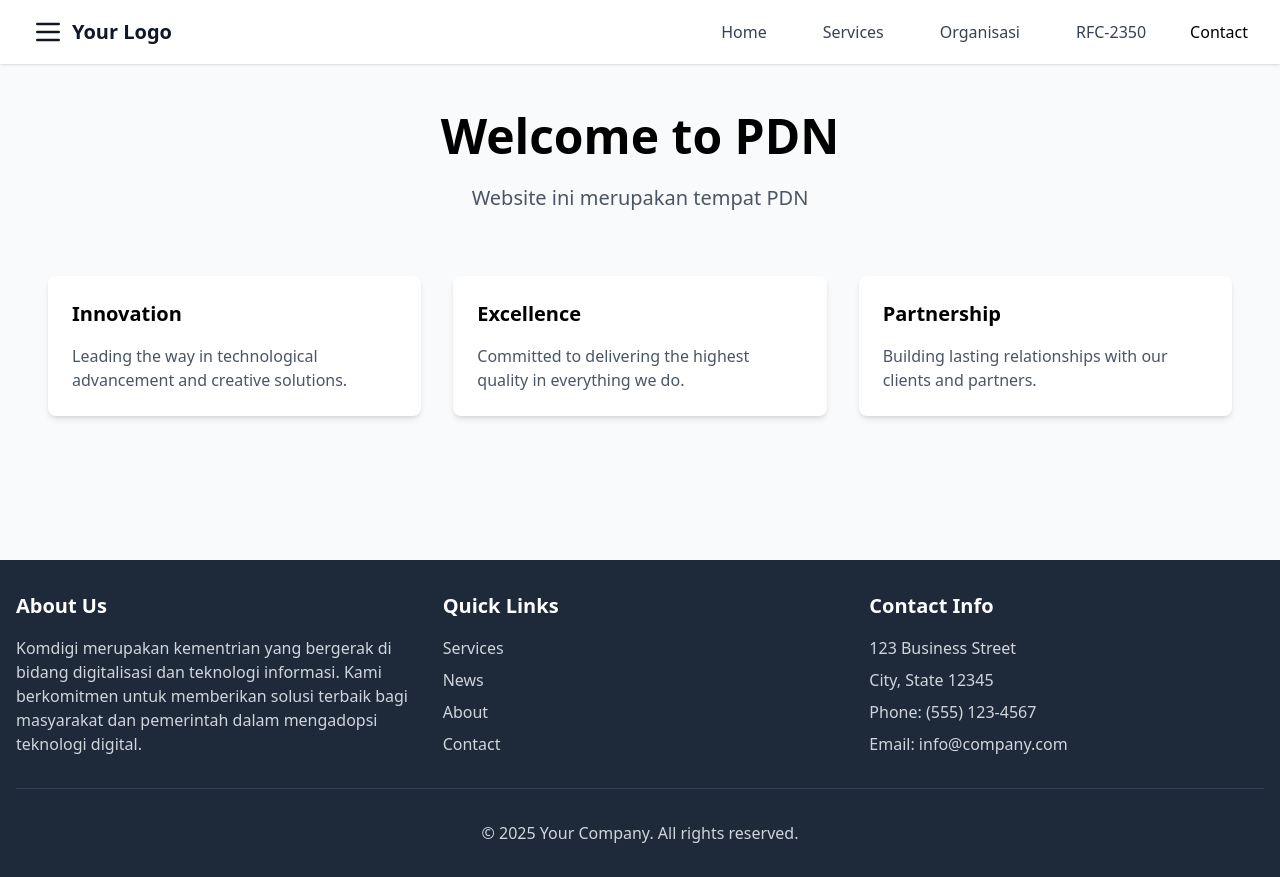
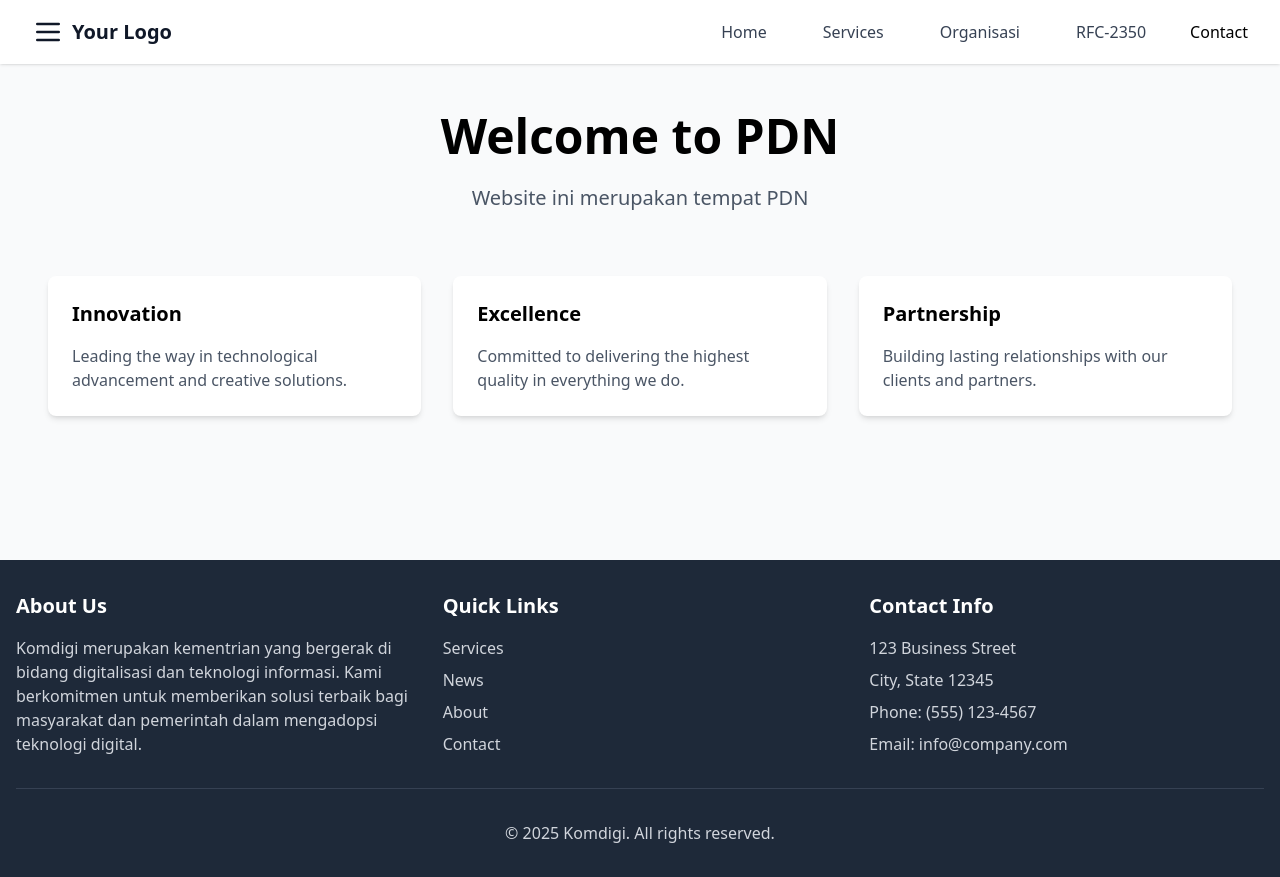
Before and after one commit to burjoy/CSIRT_PDN, a React (Vite) app in the folder frontend/: page / in a window 1280 px wide. Built offline with nearby package versions, Linux system fonts and the light colour scheme.

Commit message:
changed footer copyright

```diff
--- a/frontend/components/Footer.jsx
+++ b/frontend/components/Footer.jsx
@@ -30,7 +30,7 @@
           </div>
         </div>
         <div className="mt-8 pt-8 border-t border-gray-700 text-center text-gray-300">
-          <p>&copy; {new Date().getFullYear()} Your Company. All rights reserved.</p>
+          <p>&copy; {new Date().getFullYear()} Komdigi. All rights reserved.</p>
         </div>
       </div>
     </footer>
```
